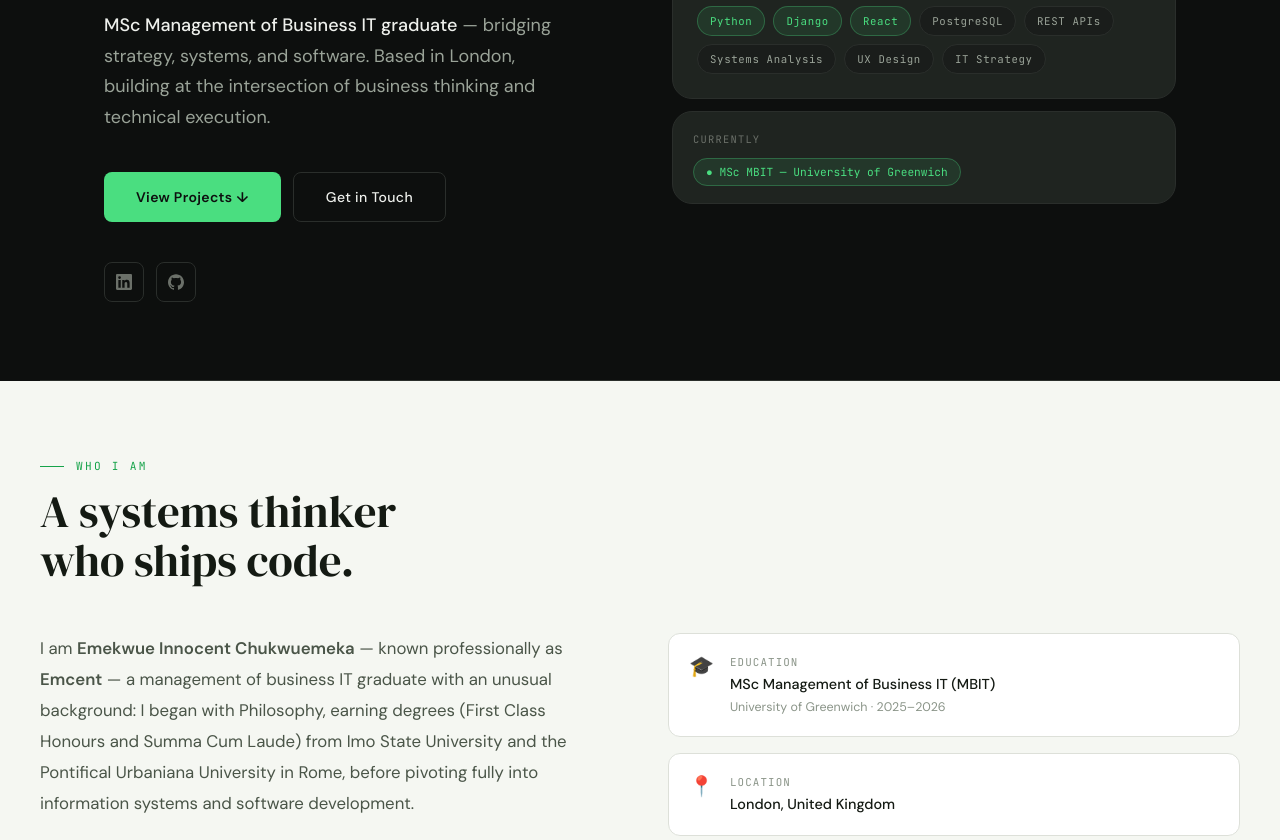
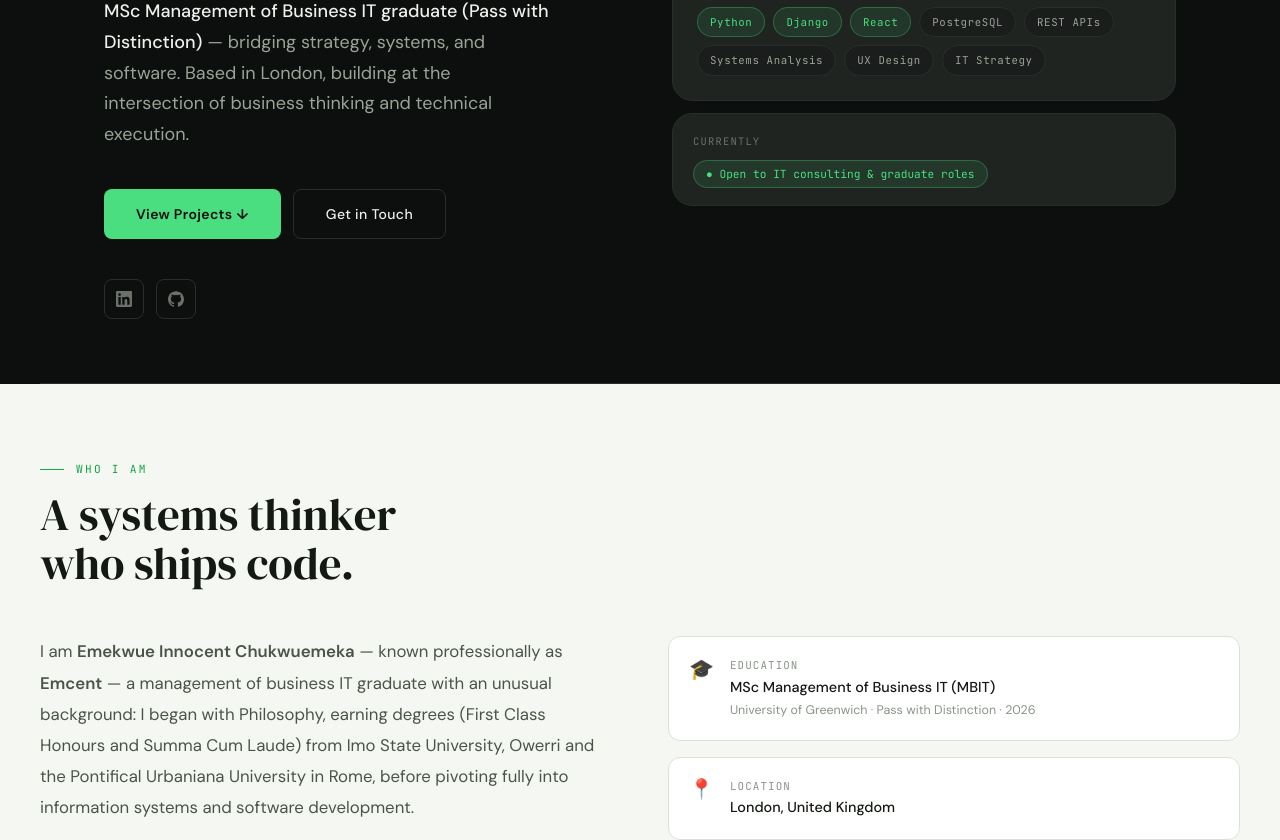
Before and after one commit to CodeEmcent/emcent-portfolio, a React (Vite) app: page / in a window 1280 px wide. Shown: the part 420-1260 px from the top of the page. Built offline with nearby package versions, Linux system fonts and the light colour scheme.

Commit message:
content: update portfolio after MSc completion and FMS deployment (#36)
Updates the portfolio after MSc completion and Emcent FMS deployment.

Closes #35

```diff
--- a/src/components/hero/Hero.jsx
+++ b/src/components/hero/Hero.jsx
@@ -77,7 +77,7 @@ export default function Hero() {
           className="animate-fade-up delay-400 text-lg leading-[1.7] mb-10 max-w-md"
           style={{ color: 'var(--text-2)' }}
         >
-          <strong style={{ color: 'var(--text)', fontWeight: 500 }}>MSc Management of Business IT graduate</strong>
+          <strong style={{ color: 'var(--text)', fontWeight: 500 }}>MSc Management of Business IT graduate (Pass with Distinction)</strong>
           {' '}— bridging strategy, systems, and software. Based in London, building at the intersection of business thinking and technical execution.
         </p>
 
@@ -175,7 +175,7 @@ export default function Hero() {
             className="font-mono text-[0.7rem] px-3 py-1.5 rounded-full border"
             style={{ background: 'rgba(74,222,128,0.1)', borderColor: 'rgba(74,222,128,0.3)', color: 'var(--accent)' }}
           >
-            ● MSc MBIT — University of Greenwich
+            ● {personal.available}
           </span>
         </div>
 
--- a/src/data/index.js
+++ b/src/data/index.js
@@ -8,10 +8,10 @@ export const personal = {
   name:       'Emekwue Innocent Chukwuemeka',
   brand:      'Emcent',
   handle:     'CodeEmcent',
-  tagline:    'MSc Management of Business IT graduate — bridging strategy, systems, and software.',
+  tagline:    'MSc Management of Business IT (Pass with Distinction) — bridging strategy, systems, and software.',
   location:   'London, United Kingdom',
   origin:     'Anambra State, Nigeria',
-  available:  'Open to opportunities · Sept 2026',
+  available:  'Open to IT consulting & graduate roles',
   linkedin:   'https://www.linkedin.com/in/chukwuemeka-innocent-emekwue/',
   github:     'https://github.com/CodeEmcent',
   email:      'innocent@emcent.dev',
@@ -31,18 +31,19 @@ export const heroStack = [
 
 export const about = {
   paragraphs: [
-    `I am <strong>Emekwue Innocent Chukwuemeka</strong> — known professionally as <strong>Emcent</strong> — a management of business IT graduate with an unusual background: I began with Philosophy, earning degrees (First Class Honours and Summa Cum Laude) from Imo State University and the Pontifical Urbaniana University in Rome, before pivoting fully into information systems and software development.`,
+    `I am <strong>Emekwue Innocent Chukwuemeka</strong> — known professionally as <strong>Emcent</strong> — a management of business IT graduate with an unusual background: I began with Philosophy, earning degrees (First Class Honours and Summa Cum Laude) from Imo State University, Owerri and the Pontifical Urbaniana University in Rome, before pivoting fully into information systems and software development.`,
     `That grounding in rigorous thinking shapes how I approach technology. I don't just build systems — I interrogate why they should exist, how they serve people, and where they might fail. It's what drew me to the intersection of <strong>business strategy, systems design, and full-stack development</strong>.`,
     `Before IT, I spent seven years at Our Lady of Apostles Secondary School in Lagos — progressing from Teacher to Examinations Officer & Analyst to <strong>Facility Manager</strong>. That final role, managing assets, maintenance, and inventory for a large institution, directly shaped my MSc dissertation: Emcent FMS is not a theoretical exercise — it was built to solve problems I experienced first-hand in a real facility.`,
-    `At Greenwich, I have designed and built Emcent FMS end-to-end, led UX research (VeriLens), produced systems analysis work (BUBO), and delivered a strategic IS implementation report. I've also served on five magazine editorial boards and one academic journal board, including as <strong>Editor-in-Chief</strong>, and authored a published book — a background that shapes how I communicate complex systems clearly to non-technical stakeholders.`,
+    `At Greenwich, I designed and built Emcent FMS end-to-end — now a production-deployed, multi-tenant platform that I continue to develop — led UX research (VeriLens), produced systems analysis work (BUBO), and delivered a strategic IS implementation report, graduating with a Pass with Distinction. I've also served on five magazine editorial boards and one academic journal board, including as <strong>Editor-in-Chief</strong>, and authored a published book (The Question of Social Conscience: A Personal Reflection) — a background that shapes how I communicate complex systems clearly to non-technical stakeholders.`,
     `I'm based in London, targeting roles in consulting, business analysis, systems development, and IT strategy — anywhere rigorous thinking and precise communication go hand in hand.`,
   ],
   details: [
-    { icon: '🎓', label: 'Education',    value: 'MSc Management of Business IT (MBIT)',  sub: 'University of Greenwich · 2025–2026' },
+    { icon: '🎓', label: 'Education',    value: 'MSc Management of Business IT (MBIT)',  sub: 'University of Greenwich · Pass with Distinction · 2026' },
     { icon: '📍', label: 'Location',     value: 'London, United Kingdom' },
     { icon: '🌍', label: 'From',         value: 'Anambra State, Nigeria' },
-    { icon: '💼', label: 'Experience',   value: 'Facility Manager · Teacher · Analyst',   sub: 'OLASS, Yaba, Lagos · 2018–2025' },
-    { icon: '📅', label: 'Availability', value: 'Open to opportunities · Sept 2026' },
+    { icon: '💼', label: 'Experience - In Nigeria',   value: 'Facilities Manager · Examinations Officer · Teacher',   sub: 'OLASS, Yaba, Lagos · 2018–2025' },
+    { icon: '🏙️', label: 'Experience - In London',    value: 'Retail Security Officer · Customer Service',   sub: 'Mitie Security · Tenpin Ltd · 2025–present' },
+    { icon: '📅', label: 'Availability', value: 'Open to IT consulting & graduate roles' },
     { icon: '🔗', label: 'GitHub',       value: 'github.com/CodeEmcent', link: 'https://github.com/CodeEmcent' },
   ],
 }
@@ -130,13 +131,13 @@ export const projects = [
   {
     id: 'fms',
     featured: true,
-    tags: ['Dissertation', 'Full-Stack'],
-    year: '2025–2026',
+    tags: ['Live SaaS', 'In Active Development'],
+    year: '2025 – Present',
     title: 'Emcent Facilities Management System',
-    description: 'A full-stack digital asset and inventory management system designed for facilities management SME operations. Built on a three-tier architecture with a Django REST API backend, PostgreSQL database, and React frontend, Emcent FMS delivers real-time asset tracking, maintenance scheduling, location-based inventory management, and role-based access control. Designed following the Design Science Research Methodology (DSRM) and evaluated against the DeLone & McLean IS success model.',
-    stack: ['Python','Django REST','React','PostgreSQL','JWT','DSRM'],
-    link: 'https://github.com/CodeEmcent',
-    linkLabel: 'View on GitHub →',
+    description: 'A production-deployed, multi-tenant facility management platform — originally my MSc dissertation artefact, now in active development. Organisations configure their own location hierarchy and vocabulary, track assets and inventory with bulk Excel upload, and run corrective maintenance through a full vendor lifecycle — quotation, authorisation, work, and sign-off. Seven-role access control, audit logging, and real-time WebSocket notifications keep operations accountable. Designed using the Design Science Research Methodology and evaluated using the FEDS framework.',
+    stack: ['Python','Django REST','React','PostgreSQL','WebSockets','Azure','DSRM'],
+    link: 'https://emcentfms.com',
+    linkLabel: 'Visit live platform →',
   },
   {
     id: 'betachow',
@@ -257,8 +258,8 @@ export const certifications = {
 export const experience = {
   education: [
     {
-      period: 'Sept 2025 – Sept 2026',
-      title: 'MSc Management of Business Information Technology (MBIT)',
+      period: '2025 – 2026',
+      title: 'MSc Management of Business Information Technology (MBIT) — Pass with Distinction',
       org: 'University of Greenwich, London',
       desc: 'Modules spanning Systems Analysis & Design, UX Design, Strategic IT, Software Quality Management, IT Security & Risk, Project Management, and Systems Modelling. Dissertation: Emcent FMS — a full-stack digital asset and inventory management system.',
     },
@@ -275,7 +276,13 @@ export const experience = {
       desc: 'Awarded First Class Honours. Explored the philosophy of mind, logic, and African philosophy — developing structured reasoning and written communication skills that now inform how I frame technical problems and communicate systems to non-technical stakeholders.',
     },
   ],
-  work: [
+    work: [
+    {
+      period: '2025 – Present',
+      title: 'Founder & Lead Developer',
+      org: 'Emcent Facilities Management System — emcentfms.com',
+      desc: 'Designed, built and deployed a production multi-tenant facility management platform (React, Django REST Framework, PostgreSQL, Django Channels) with seven-role access control, audit logging and real-time notifications. Began as my MSc dissertation artefact, built using Design Science Research Methodology, and is now in active development as a commercial product.',
+    },
     {
       period: '2026 — In Progress',
       title: 'Web Developer & Systems Designer',
@@ -283,28 +290,34 @@ export const experience = {
       desc: 'Scoped, designed, and leading development of a full business website for a Lagos-based electrical accessories supplier — covering UX, system design, and deployment.',
     },
     {
-      period: 'Sept 2025 – Present',
-      title: 'Lead Developer & Researcher',
-      org: 'Emcent Facilities Management System — MSc Dissertation',
-      desc: 'Designing and building a full-stack digital asset and inventory management system for facilities management SME operations. Follows DSRM end-to-end — from problem identification through artefact design, development, and evaluation against the DeLone & McLean IS success model.',
+      period: 'Sep 2026 – Present',
+      title: 'Retail Security Officer (SIA-licensed)',
+      org: 'Mitie Security — London · Full-time',
+      desc: 'SIA-licensed (Door Supervisor; CCTV Public Space Surveillance) security officer delivering security operations across London. Holds ACT Security, ACT Awareness, First Aid at Work and Enhanced DBS credentials.',
     },
     {
-      period: 'Sept 2023 – June 2025',
-      title: 'Facility Manager',
+      period: 'Oct 2025 – Jul 2026',
+      title: 'Customer Service Assistant',
+      org: 'Tenpin Ltd (Ten Entertainment Group) — Greater London · Part-time',
+      desc: 'Delivered consistent, high-standard customer service to 20+ customers per shift as part of a 10-person team in a fast-paced hospitality and entertainment environment, alongside full-time MSc study. Recognised as Employee of the Month (May 2026).',
+    },
+    {
+      period: 'Sep 2022 – Aug 2025',
+      title: 'Facilities Manager (Maintenance Officer)',
       org: 'Our Lady of Apostles Secondary School (OLASS), Yaba, Lagos',
       desc: 'Managed facilities operations — asset tracking, maintenance scheduling, inventory management, and vendor coordination — for a large secondary school institution. This hands-on experience directly informed the design and scope of Emcent FMS: a digital system built to solve the exact operational problems encountered in this role.',
     },
     {
-      period: 'Sept 2022 – June 2023',
+      period: 'Mar 2020 – Sep 2022',
       title: 'Examinations Officer & Analyst',
       org: 'Our Lady of Apostles Secondary School (OLASS), Yaba, Lagos',
-      desc: 'Led examination logistics and data analysis for student cohorts. Managed data integrity, reporting pipelines, and process coordination under strict regulatory timelines — developing skills in structured data management, analytical reporting, and institutional process design.',
+      desc: 'Led examination logistics and data analysis for student cohorts. Managed data integrity, reporting pipelines, and process coordination under strict regulatory timelines — developing skills in structured data management, analytical reporting, and institutional process design. Held alongside teaching duties.',
     },
     {
-      period: 'Jan 2018 – June 2022',
+      period: 'Jan 2018 – Mar 2023',
       title: 'Teacher — Civic Education',
       org: 'Our Lady of Apostles Secondary School (OLASS), Yaba, Lagos',
-      desc: 'Delivered civic education curriculum to secondary school students over four years. Developed skills in structured communication, audience-appropriate explanation, and curriculum design — capabilities now applied to technical documentation, stakeholder reporting, and systems communication.',
+      desc: 'Delivered civic education curriculum to secondary school students over five years, retaining the role through two internal promotions until a successor was found. Developed skills in structured communication, audience-appropriate explanation, and curriculum design — capabilities now applied to technical documentation, stakeholder reporting, and systems communication.',
     },
     {
       period: '2010 to 2025',
```
